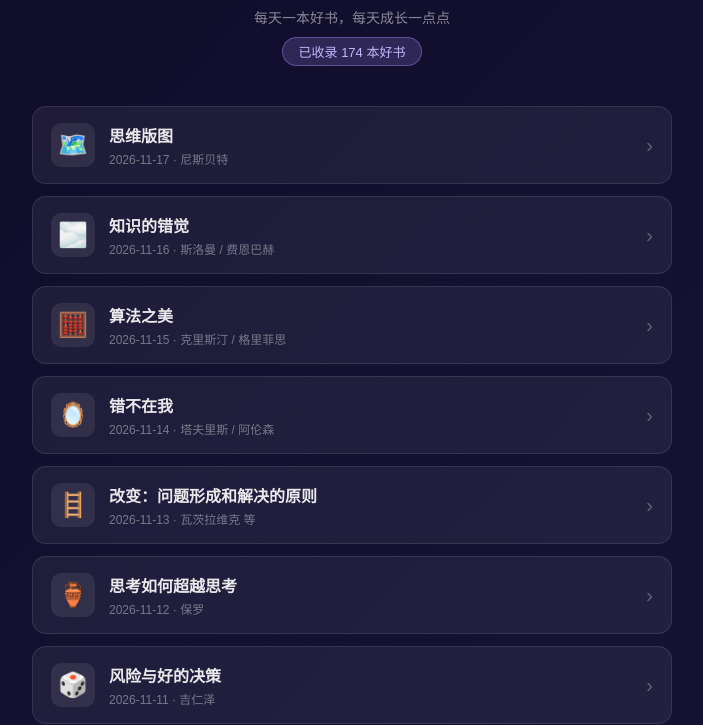
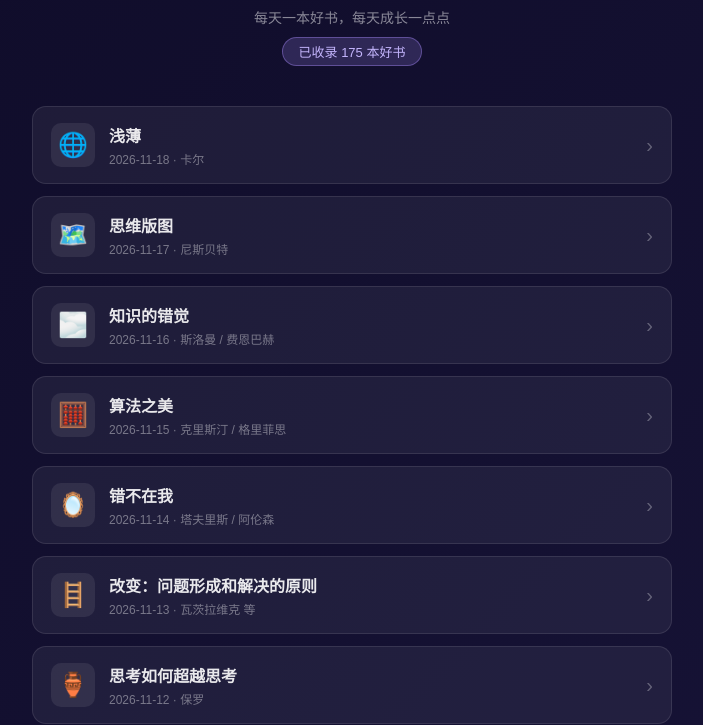
Before and after one commit to YUANSHENJIA/meiriyixue, a plain HTML site: page index.html in a window 1280 px wide. Shown: the part 99-824 px from the top of the page, without its empty margins (288-991 px from the left). Drawn offline with Linux system fonts and the light colour scheme.

Commit message:
Update index.html for 2026-11-18-每日一学-浅薄.html

```diff
--- a/index.html
+++ b/index.html
@@ -52,9 +52,17 @@
 <div class="header">
   <h1>📚 每日一学</h1>
   <p>每天一本好书，每天成长一点点</p>
-  <span class="count-badge">已收录 174 本好书</span>
+  <span class="count-badge">已收录 175 本好书</span>
 </div>
 <div class="book-list">
+    <a class="book-card" href="2026-11-18-%E6%AF%8F%E6%97%A5%E4%B8%80%E5%AD%A6-%E6%B5%85%E8%96%84.html">
+      <div class="book-emoji">🌐</div>
+      <div class="book-info">
+        <div class="book-name">浅薄</div>
+        <div class="book-date">2026-11-18 · 卡尔</div>
+      </div>
+      <div class="book-arrow">›</div>
+    </a>
     <a class="book-card" href="2026-11-17-%E6%AF%8F%E6%97%A5%E4%B8%80%E5%AD%A6-%E6%80%9D%E7%BB%B4%E7%89%88%E5%9B%BE.html">
       <div class="book-emoji">🗺️</div>
       <div class="book-info">
```
